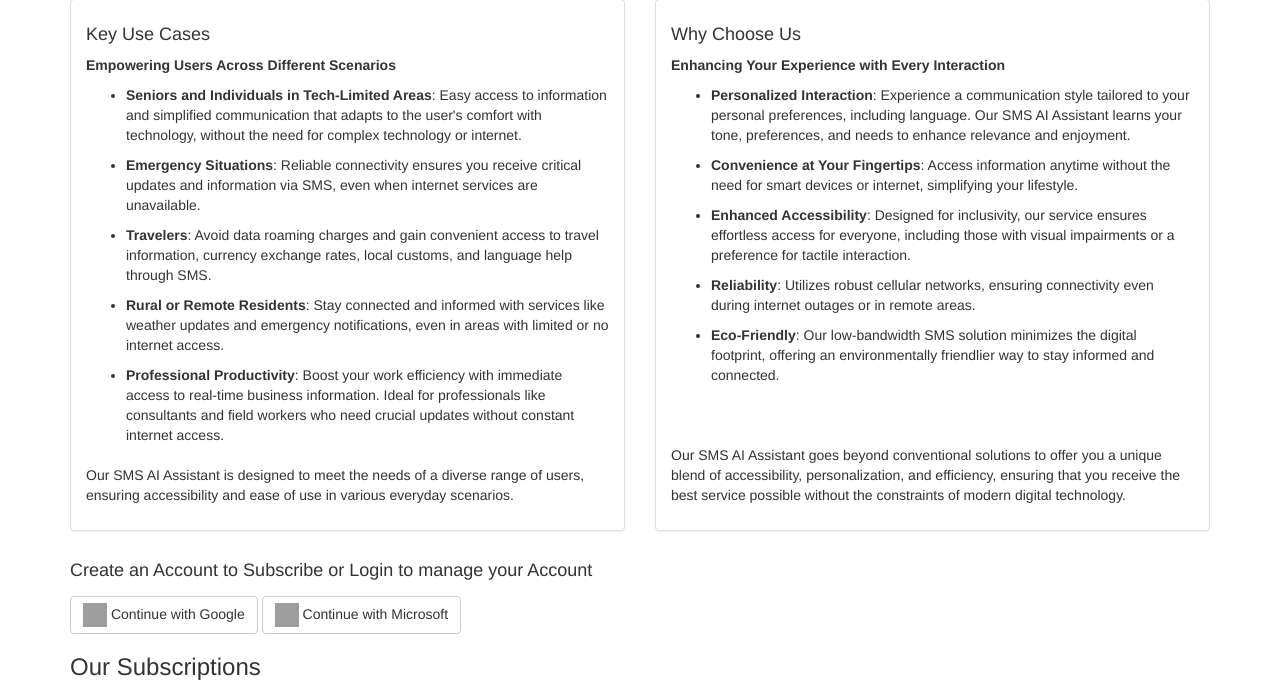
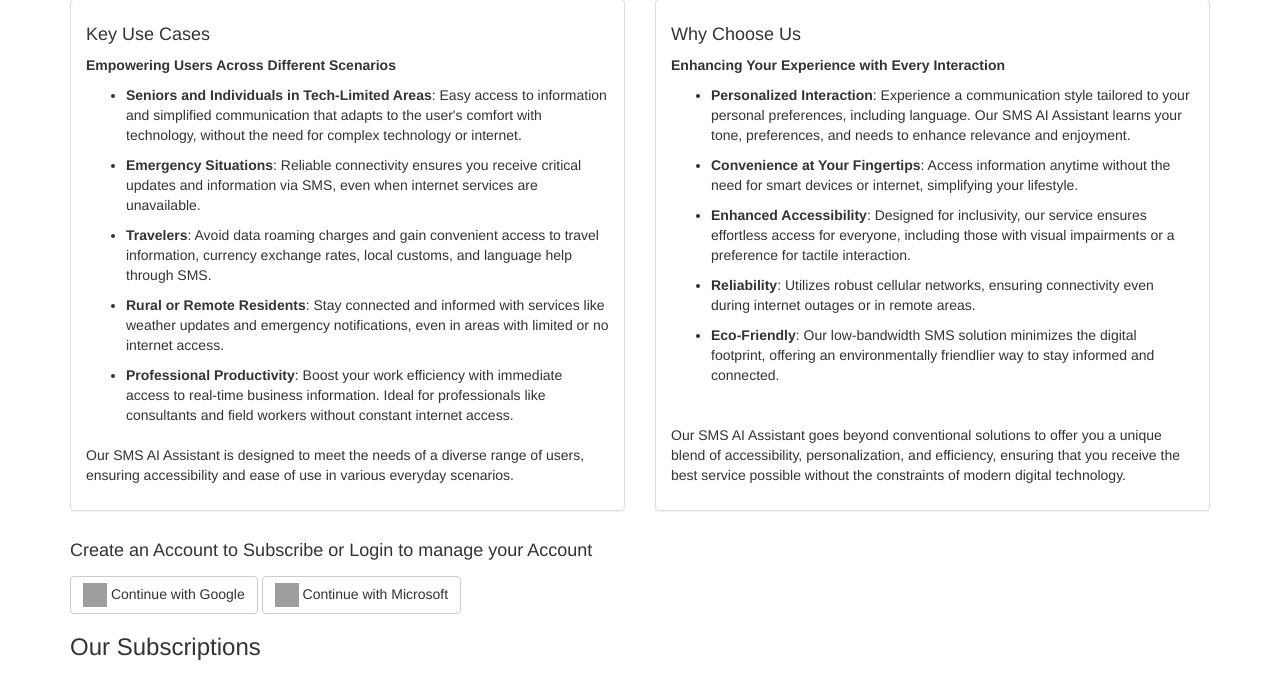
Before and after one commit to ImprobabilityLabs/sms_ai_assistant, a Python web app: template templates/index.html in a window 1280 px wide. Shown: the part 845-1530 px from the top of the page. Run offline with Jinja, Linux system fonts and the light colour scheme; the template is opened without the code that fills it, so the values that code supplies are empty; some libraries are stand-ins or nearby versions; grey boxes are pictures that could not be loaded.

Commit message:
Update index.html

```diff
--- a/templates/index.html
+++ b/templates/index.html
@@ -153,7 +153,7 @@
                     <li style="margin-bottom: 10px;"><strong>Emergency Situations</strong>: Reliable connectivity ensures you receive critical updates and information via SMS, even when internet services are unavailable.</li>
                     <li style="margin-bottom: 10px;"><strong>Travelers</strong>: Avoid data roaming charges and gain convenient access to travel information, currency exchange rates, local customs, and language help through SMS.</li>
                     <li style="margin-bottom: 10px;"><strong>Rural or Remote Residents</strong>: Stay connected and informed with services like weather updates and emergency notifications, even in areas with limited or no internet access.</li>
-                    <li style="margin-bottom: 10px;"><strong>Professional Productivity</strong>: Boost your work efficiency with immediate access to real-time business information. Ideal for professionals like consultants and field workers who need crucial updates without constant internet access.</li>
+                    <li style="margin-bottom: 10px;"><strong>Professional Productivity</strong>: Boost your work efficiency with immediate access to real-time business information. Ideal for professionals like consultants and field workers without constant internet access.</li>
                 </ul>
                 <p style="flex-shrink: 0;">Our SMS AI Assistant is designed to meet the needs of a diverse range of users, ensuring accessibility and ease of use in various everyday scenarios.</p>
             </div>
```
